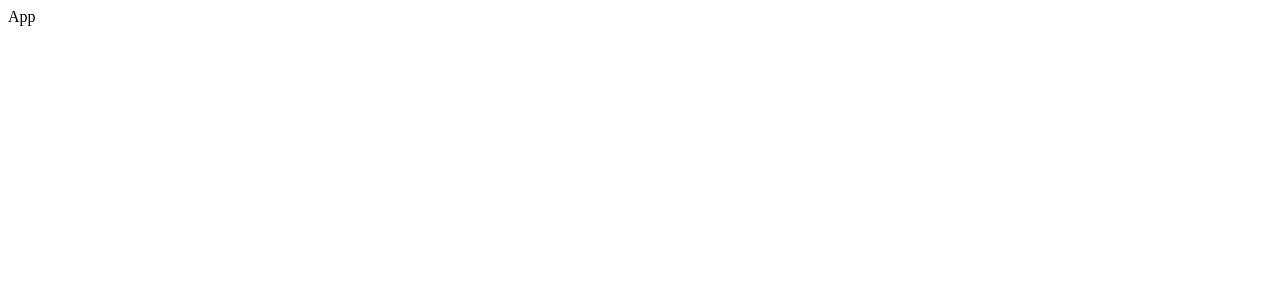
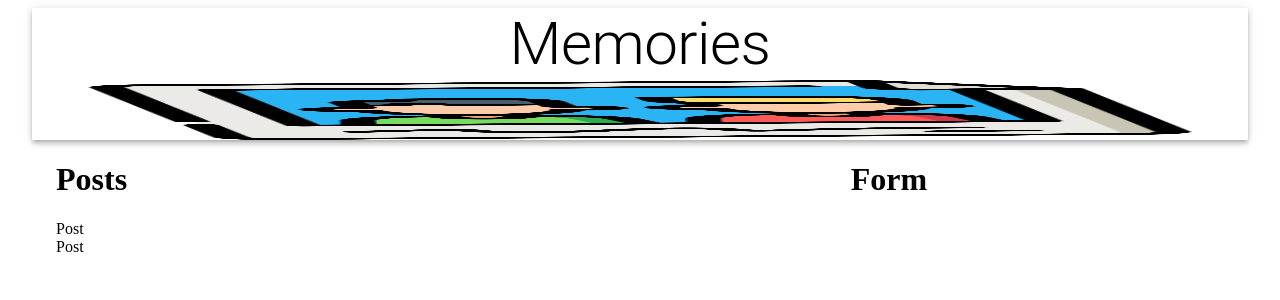
Before and after one commit to tta2yta/Memories-MERN-Project, a React (Create React App) app in the folder client/: page / in a window 1280 px wide. Shown: the top 300 px of the page. Built offline with nearby package versions, Linux system fonts and the light colour scheme.

Commit message:
add basic home ui setup and form, post companents

```diff
--- a/client/src/App.js
+++ b/client/src/App.js
@@ -1,8 +1,29 @@
 import React from 'react'
+import {Container, AppBar, Typography, Grow, Grid} from '@material-ui/core';
+import memories from './images/memories.png'
+import Posts from './components/Posts/Posts';
+import Form from './components/Form/Form';
 
 function App() {
   return (
-    <div>App</div>
+    <Container maxWidth="lg">
+        <AppBar position='static' color="inherit">
+            <Typography variant='h2' align='center'>Memories</Typography>
+            <img src={memories} alt="memories" height="60" />
+        </AppBar>
+        <Grow in>
+            <Container>
+                <Grid container justify="space-between" alignItems='strech' spacing={3}>
+                    <Grid item xs={12} sm={7}>
+                        <Posts />
+                    </Grid>
+                    <Grid item xs={12} sm={4}>
+                        <Form />
+                    </Grid>
+                </Grid>
+            </Container>
+        </Grow>
+    </Container>
   )
 }
 
--- a/client/src/components/Form/Form.js
+++ b/client/src/components/Form/Form.js
@@ -0,0 +1,9 @@
+import React from 'react'
+
+function Form() {
+  return (
+    <h1>Form</h1>
+  )
+}
+
+export default Form
--- a/client/src/components/Posts/Post/Post.js
+++ b/client/src/components/Posts/Post/Post.js
@@ -0,0 +1,9 @@
+import React from 'react'
+
+function Post() {
+  return (
+    <div>Post</div>
+  )
+}
+
+export default Post
--- a/client/src/components/Posts/Posts.js
+++ b/client/src/components/Posts/Posts.js
@@ -0,0 +1,14 @@
+import React from 'react'
+import Post from './Post/Post'
+
+function Posts() {
+  return (
+    <>
+        <h1>Posts</h1>
+        <Post />
+        <Post />
+    </>
+  )
+}
+
+export default Posts
```
Also changed, not shown: client/src/images/memories.png (added).
